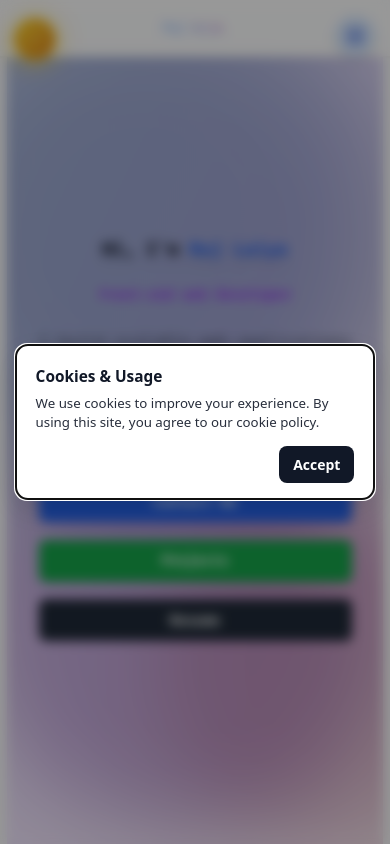
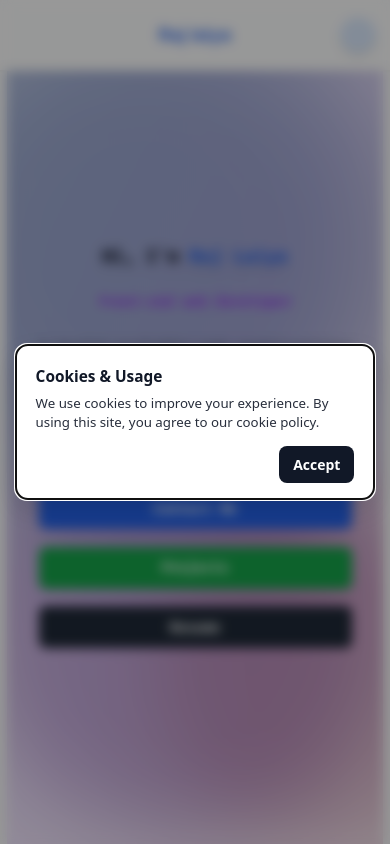
Before and after one commit to rajlaiya/portfolio, a React (Vite) app: page / in a window 390 px wide. Built offline with nearby package versions, Linux system fonts and the light colour scheme.

Commit message:
changes in header or manu bar

```diff
--- a/src/App.tsx
+++ b/src/App.tsx
@@ -80,8 +80,8 @@ function App() {
 
   return (
     <div className={`min-h-screen font-sans transition-colors duration-300 ${theme === 'dark' ? 'bg-gray-900' : 'bg-gray-50'}`}>
-      <Header theme={theme} setTheme={setTheme} />
-      <main>
+        <Header theme={theme} setTheme={setTheme} />
+        <main className="pt-[var(--nav-h)]">
   <SectionComponent />
   <Poppop show={showPopup} onClose={handleAcceptCookies} />
       </main>
--- a/src/Components/Header.tsx
+++ b/src/Components/Header.tsx
@@ -52,21 +52,19 @@ const Header: React.FC<HeaderProps> = ({ theme, setTheme }) => {
   }, []);
 
   return (
-    <header ref={headerRef} className="sticky top-0 z-50 backdrop-blur-md bg-white/55 dark:bg-gray-900/45 border-b border-black/5 dark:border-white/10 shadow-sm transition-colors duration-300">
-      <div className="w-full flex justify-between items-center py-4 px-6">
-        <span className="text-2xl font-bold text-blue-600 dark:text-blue-400">Raj laiya</span>
-        {/* Mobile Menu Button */}
-        <div className="flex items-center gap-2 md:hidden ml-auto">
+    <header ref={headerRef} className="fixed top-0 left-0 right-0 z-50 backdrop-blur-md bg-white/55 dark:bg-gray-900/45 border-b border-black/5 dark:border-white/10 shadow-sm transition-colors duration-300">
+      <div className="relative mx-auto w-full max-w-6xl px-4 md:px-6 py-2 md:py-4">
+        <span className="flex h-16 md:h-24 items-center justify-center md:justify-start whitespace-nowrap text-center md:text-left text-lg md:text-2xl font-semibold text-blue-600 dark:text-blue-400 tracking-tight leading-none">Raj laiya</span>
+        <div className="absolute right-4 md:right-6 top-1/2 -translate-y-1/2 flex items-center gap-3">
           <button
-            className="p-2 rounded-full bg-blue-100 dark:bg-gray-800 text-blue-700 dark:text-blue-300 hover:bg-blue-200 dark:hover:bg-gray-700 transition shadow-md w-12 h-12 flex items-center justify-center"
+            className="md:hidden inline-flex h-10 w-10 items-center justify-center rounded-full bg-blue-100 dark:bg-gray-800 text-blue-700 dark:text-blue-300 shadow-md transition hover:bg-blue-200 dark:hover:bg-gray-700"
             aria-label="Open menu"
             onClick={() => setMobileMenu((m) => !m)}
+            type="button"
           >
-            <svg className="w-7 h-7" fill="none" stroke="currentColor" strokeWidth="2" viewBox="0 0 24 24"><path strokeLinecap="round" strokeLinejoin="round" d="M4 6h16M4 12h16M4 18h16" /></svg>
+            <svg className="h-5 w-5" fill="none" stroke="currentColor" strokeWidth="2" viewBox="0 0 24 24"><path strokeLinecap="round" strokeLinejoin="round" d="M4 6h16M4 12h16M4 18h16" /></svg>
           </button>
-        </div>
-        {/* Desktop Nav */}
-        <nav className="space-x-6 items-center hidden md:flex">
+          <nav className="hidden md:flex items-center space-x-6">
             <a href="#hero" className="text-black dark:text-white hover:text-blue-600 dark:hover:text-blue-400 font-medium transition-colors">Home</a>
             <a href="#about" className="text-black dark:text-white hover:text-blue-600 dark:hover:text-blue-400 font-medium transition-colors">About</a>
             <a href="#skills" className="text-black dark:text-white hover:text-blue-600 dark:hover:text-blue-400 font-medium transition-colors">Skills</a>
@@ -86,50 +84,49 @@ const Header: React.FC<HeaderProps> = ({ theme, setTheme }) => {
                 </div>
               )}
             </div>
-          {/* Theme Toggle Button for Desktop */}
             <button
-            aria-label="Toggle Theme"
-            className="ml-4 p-2 rounded-full bg-blue-100 dark:bg-gray-800 text-blue-700 dark:text-blue-300 hover:bg-blue-200 dark:hover:bg-gray-700 transition shadow-md w-12 h-12 flex items-center justify-center"
+              type="button"
               onClick={toggleTheme}
+              className="ml-2 px-4 py-2 rounded-lg font-medium text-black dark:text-white hover:text-blue-600 dark:hover:text-blue-400 transition-colors"
             >
-            {theme === 'light' ? (
-              <svg xmlns="http://www.w3.org/2000/svg" className="h-6 w-6 text-yellow-500" fill="none" viewBox="0 0 24 24" stroke="currentColor"><path strokeLinecap="round" strokeLinejoin="round" strokeWidth={2} d="M12 3v1m0 16v1m8.66-13.66l-.71.71M4.05 19.07l-.71.71M21 12h-1M4 12H3m16.66 5.66l-.71-.71M4.05 4.93l-.71-.71M16 12a4 4 0 11-8 0 4 4 0 018 0z" /></svg>
-            ) : (
-              <svg xmlns="http://www.w3.org/2000/svg" className="h-6 w-6 text-gray-200" fill="none" viewBox="0 0 24 24" stroke="currentColor"><path strokeLinecap="round" strokeLinejoin="round" strokeWidth={2} d="M21 12.79A9 9 0 1111.21 3a7 7 0 109.79 9.79z" /></svg>
-            )}
+              {theme === 'light' ? 'Dark Mode' : 'Light Mode'}
             </button>
           </nav>
-        {/* End Desktop Nav */}
+        </div>
       </div>
       {/* Mobile menu overlay */}
       {mobileMenu && (
         <>
           <div className="mobile-sidebar-backdrop" onClick={() => setMobileMenu(false)} />
-          <nav className="mobile-sidebar-menu animate-slide-in-right" onClick={e => e.stopPropagation()}>
-            <button className="close-btn" onClick={() => setMobileMenu(false)}>×</button>
-            <a href="#hero" onClick={() => setMobileMenu(false)}>Home</a>
-            <a href="#about" onClick={() => setMobileMenu(false)}>About</a>
-            <a href="#skills" onClick={() => setMobileMenu(false)}>Skills</a>
-            <a href="#projects" onClick={() => setMobileMenu(false)}>Projects</a>
-            <a href="#contact" onClick={() => setMobileMenu(false)}>Contact</a>
-            <a href="#services" onClick={() => setMobileMenu(false)}>Services</a>
-            <a href="#socialmedia" onClick={() => setMobileMenu(false)}>Socialmedia</a>
+          <nav className="mobile-sidebar-menu" onClick={e => e.stopPropagation()}>
+            <button
+              type="button"
+              className="close-btn"
+              aria-label="Close menu"
+              onClick={() => setMobileMenu(false)}
+            >
+              ×
+            </button>
+            <a className="menu-item" href="#hero" onClick={() => setMobileMenu(false)}>Home</a>
+            <a className="menu-item" href="#about" onClick={() => setMobileMenu(false)}>About</a>
+            <a className="menu-item" href="#skills" onClick={() => setMobileMenu(false)}>Skills</a>
+            <a className="menu-item" href="#projects" onClick={() => setMobileMenu(false)}>Projects</a>
+            <a className="menu-item" href="#contact" onClick={() => setMobileMenu(false)}>Contact</a>
+            <a className="menu-item" href="#services" onClick={() => setMobileMenu(false)}>Services</a>
+            <a className="menu-item" href="#socialmedia" onClick={() => setMobileMenu(false)}>Socialmedia</a>
+            <button
+              type="button"
+              className="menu-item"
+              onClick={() => {
+                toggleTheme();
+                setMobileMenu(false);
+              }}
+            >
+              {theme === 'light' ? 'Switch to Dark Mode' : 'Switch to Light Mode'}
+            </button>
           </nav>
         </>
       )}
-
-      {/* Floating Theme Button - Mobile Only */}
-      <button
-        aria-label="Toggle Theme"
-        className="mobile-floating-theme-btn md:hidden"
-        onClick={toggleTheme}
-      >
-        {theme === 'light' ? (
-          <svg xmlns="http://www.w3.org/2000/svg" className="h-6 w-6" fill="none" viewBox="0 0 24 24" stroke="currentColor"><path strokeLinecap="round" strokeLinejoin="round" strokeWidth={2} d="M12 3v1m0 16v1m8.66-13.66l-.71.71M4.05 19.07l-.71.71M21 12h-1M4 12H3m16.66 5.66l-.71-.71M4.05 4.93l-.71-.71M16 12a4 4 0 11-8 0 4 4 0 018 0z" /></svg>
-        ) : (
-          <svg xmlns="http://www.w3.org/2000/svg" className="h-6 w-6" fill="none" viewBox="0 0 24 24" stroke="currentColor"><path strokeLinecap="round" strokeLinejoin="round" strokeWidth={2} d="M21 12.79A9 9 0 1111.21 3a7 7 0 109.79 9.79z" /></svg>
-        )}
-      </button>
     </header>
   );
 };
--- a/src/mobile.css
+++ b/src/mobile.css
@@ -35,216 +35,131 @@
   .w-20, .h-20 { width: 3.5rem !important; height: 3.5rem !important; }
 
   header > div {
-    flex-direction: row !important;
-    justify-content: space-between !important;
-    align-items: center !important;
-    position: relative;
+    position: relative !important;
+    padding: 0.5rem 1rem !important;
   }
   header > div > span {
-    flex: 1 1 auto !important;
-    text-align: left !important;
-    margin-right: 0.5rem !important;
-    font-family: 'Pacifico', 'Caveat', 'Dancing Script', cursive, sans-serif !important;
-    font-size: 2.2rem !important;
-    letter-spacing: 0.04em !important;
-    color: #3b82f6 !important;
-    text-shadow: 1px 2px 8px #60a5fa33, 0 1px 0 #fff;
-    background: linear-gradient(90deg, #3b82f6 30%, #a21caf 100%);
-    -webkit-background-clip: text;
-    -webkit-text-fill-color: transparent;
-    background-clip: text;
-    text-fill-color: transparent;
-    font-weight: 900 !important;
-    padding-left: 0.1em;
+    display: flex !important;
+    align-items: center !important;
+    justify-content: center !important;
+    height: 4rem !important;
+    margin: 0 !important;
+    font-family: 'Poppins', 'Inter', sans-serif !important;
+    font-size: 1.28rem !important;
+    font-weight: 600 !important;
+    letter-spacing: 0.01em !important;
+    color: #2563eb !important;
   }
-  header button[aria-label="Open menu"] {
-    position: absolute !important;
-    right: 1rem !important;
-    top: 1.1rem !important;
-    margin: 0 !important;
-    z-index: 51;
+  header > div > div {
+    display: flex !important;
+    align-items: center !important;
   }
-  header button[aria-label="Toggle Theme"] {
-    position: absolute !important;
-    left: 0.5rem !important;
-    top: 0.8rem !important;
-    margin: 0.5rem !important;
-    z-index: 51;
-    justify-content: center !important;
+  /* Mobile overlay menu - Chrome-style panel */
+  .mobile-sidebar-menu {
+    display: flex;
+    flex-direction: column;
+    position: fixed;
+    top: calc(var(--nav-h, 64px) - 0.5rem);
+    right: 1rem;
+    left: auto;
+    transform-origin: top right;
+    width: min(80vw, 320px);
+    max-height: calc(100vh - var(--nav-h, 64px) - 2.5rem);
+    padding: 0.75rem;
+    border-radius: 18px;
+    background: rgba(248, 250, 252, 0.95);
+    color: #1f2937;
+    border: 1px solid rgba(148, 163, 184, 0.22);
+    box-shadow: 0 22px 48px rgba(15, 23, 42, 0.18),
+                0 12px 24px rgba(15, 23, 42, 0.12);
+    backdrop-filter: blur(18px) saturate(140%);
+    -webkit-backdrop-filter: blur(18px) saturate(140%);
+    gap: 0.25rem;
+    overflow-y: auto;
+    z-index: 100;
+    animation: chrome-menu-in 0.22s cubic-bezier(.4, 0, .2, 1);
   }
-  header nav {
-    display: none !important;
+  .dark .mobile-sidebar-menu {
+    background: rgba(15, 23, 42, 0.94);
+    color: #e2e8f0;
+    border: 1px solid rgba(71, 85, 105, 0.55);
+    box-shadow: 0 26px 52px rgba(2, 6, 23, 0.55),
+                0 12px 30px rgba(15, 23, 42, 0.35);
   }
-  /* Sidebar menu styles - Game Menu style */
-  .mobile-sidebar-menu {
-    display: flex !important;
-    flex-direction: column;
-    position: fixed !important;
-    top: calc(175% + 10px) !important;
-    left: 50% !important;
-    transform: translate(-50%, 0) scale(1) !important;
-    width: 85vw !important;
-    max-width: 400px !important;
-    height: auto !important;
-    max-height: 60vh !important;
-    background: linear-gradient(135deg,
-                rgb(15, 23, 42) 0%,
-                rgb(30, 41, 59) 50%,
-                rgb(15, 23, 42) 100%) !important;
-    color: #fff;
-    border-radius: 16px !important;
-    border: 2px solid rgba(96, 165, 250, 0.5) !important;
-    box-shadow: 0 0 0 2px rgba(96, 165, 250, 0.3),
-                0 0 30px rgba(96, 165, 250, 0.2),
-                0 20px 60px rgba(0, 0, 0, 0.6),
-                inset 0 1px 0 rgba(255, 255, 255, 0.1) !important;
-    z-index: 100 !important;
-    padding: 3rem 1.5rem 1.5rem 1.5rem !important;
-    gap: 0.8rem;
-    overflow: hidden !important;
-    overflow-y: auto !important;
-    transition: all 0.3s cubic-bezier(.4,0,.2,1) !important;
+  .mobile-sidebar-menu .menu-item {
+    display: flex;
+    align-items: center;
+    gap: 0.75rem;
+    padding: 0.8rem 1rem;
+    border-radius: 12px;
+    font-size: 1rem;
+    font-weight: 600;
+    color: inherit;
+    text-decoration: none;
+    letter-spacing: 0;
+    text-transform: none;
+    transition: background 0.18s ease, color 0.18s ease, transform 0.18s ease;
+    border: none;
+    background: transparent;
+    width: 100%;
+    text-align: left;
+    cursor: pointer;
   }
-  .mobile-sidebar-menu a {
-    font-size: 1.1rem;
-    font-weight: 700;
-    color: #e2e8f0;
-    text-shadow: 0 0 10px rgba(96, 165, 250, 0.5);
-    letter-spacing: 0.5px;
-    text-transform: uppercase;
-    margin-bottom: 0;
-    text-decoration: none;
-    padding: 1rem 1.5rem;
-    border-radius: 8px;
-    transition: all 0.3s ease;
-    text-align: center;
-    background: linear-gradient(135deg,
-                rgba(30, 58, 138, 0.3) 0%,
-                rgba(30, 58, 138, 0.15) 100%);
-    border: 1.5px solid rgba(96, 165, 250, 0.3);
-    position: relative;
-    overflow: hidden;
+  .mobile-sidebar-menu .menu-item + .menu-item {
+    margin-top: 0.15rem;
   }
-
-  .mobile-sidebar-menu a::before {
-    content: '';
-    position: absolute;
-    top: 0;
-    left: -100%;
-    width: 100%;
-    height: 100%;
-    background: linear-gradient(90deg,
-                transparent 0%,
-                rgba(96, 165, 250, 0.2) 50%,
-                transparent 100%);
-    transition: left 0.5s ease;
+  .mobile-sidebar-menu .menu-item:hover,
+  .mobile-sidebar-menu .menu-item:focus {
+    background: rgba(59, 130, 246, 0.08);
+    color: #1d4ed8;
   }
-  .mobile-sidebar-menu a:last-child {
-    margin-bottom: 0;
+  .dark .mobile-sidebar-menu .menu-item:hover,
+  .dark .mobile-sidebar-menu .menu-item:focus {
+    background: rgba(59, 130, 246, 0.18);
+    color: #bfdbfe;
   }
-  .mobile-sidebar-menu a:active,
-  .mobile-sidebar-menu a:focus,
-  .mobile-sidebar-menu a:hover {
-    background: linear-gradient(135deg,
-                rgba(59, 130, 246, 0.4) 0%,
-                rgba(37, 99, 235, 0.4) 100%);
-    border-color: rgba(96, 165, 250, 0.8);
-    color: #ffffff;
-    transform: translateX(5px);
-    box-shadow: 0 0 20px rgba(96, 165, 250, 0.4),
-                inset 0 0 20px rgba(96, 165, 250, 0.1);
-  }
-
-  .mobile-sidebar-menu a:hover::before {
-    left: 100%;
-  }
-
-  .mobile-sidebar-menu a:active {
-    transform: translateX(2px) scale(0.98);
+  .mobile-sidebar-menu .menu-item:active {
+    transform: translateY(1px);
   }
   .mobile-sidebar-menu .close-btn {
     position: absolute;
-    top: 0.8rem;
-    right: 0.8rem;
-    background: linear-gradient(135deg,
-                rgba(239, 68, 68, 0.3) 0%,
-                rgba(185, 28, 28, 0.3) 100%);
-    backdrop-filter: blur(10px);
-    border: 1.5px solid rgba(239, 68, 68, 0.4);
-    border-radius: 6px;
-    width: 2.2rem;
-    height: 2.2rem;
-    display: flex;
-    align-items: center;
-    justify-content: center;
-    font-size: 1.3rem;
-    color: #fca5a5;
-    cursor: pointer;
-    z-index: 101;
-    transition: all 0.3s ease;
-    box-shadow: 0 0 10px rgba(239, 68, 68, 0.3);
-  }
-  .mobile-sidebar-menu .close-btn:hover {
-    background: linear-gradient(135deg,
-                rgba(239, 68, 68, 0.5) 0%,
-                rgba(185, 28, 28, 0.5) 100%);
-    border-color: rgba(239, 68, 68, 0.8);
-    color: #ffffff;
-    transform: scale(1.1);
-    box-shadow: 0 0 20px rgba(239, 68, 68, 0.6);
-  }
-
-  /* Floating Theme Toggle Button - Bottom Right */
-  .mobile-floating-theme-btn {
-    position: fixed;
-    bottom: 2rem;
-    right: 2rem;
-    width: 3rem;
-    height: 3rem;
-    border-radius: 50%;
-    background: linear-gradient(135deg,
-                rgba(250, 204, 21, 0.9) 0%,
-                rgba(217, 119, 6, 0.9) 100%);
-    border: 2px solid rgba(250, 204, 21, 0.6);
-    box-shadow: 0 4px 20px rgba(250, 204, 21, 0.4),
-                0 0 30px rgba(250, 204, 21, 0.3),
-                inset 0 1px 0 rgba(255, 255, 255, 0.3);
-    color: #ffffff;
+    top: 0.45rem;
+    right: 0.45rem;
+    width: 2rem;
+    height: 2rem;
+    border-radius: 0.75rem;
+    border: none;
+    background: transparent;
+    color: inherit;
+    font-size: 1.2rem;
+    line-height: 1;
     display: flex;
     align-items: center;
     justify-content: center;
     cursor: pointer;
-    z-index: 50;
-    transition: all 0.3s ease;
-    backdrop-filter: blur(10px);
-    -webkit-backdrop-filter: blur(10px);
+    transition: background 0.2s ease, color 0.2s ease;
   }
-
-  .mobile-floating-theme-btn:hover {
-    transform: scale(1.1) rotate(15deg);
-    box-shadow: 0 6px 30px rgba(250, 204, 21, 0.6),
-                0 0 40px rgba(250, 204, 21, 0.5),
-                inset 0 1px 0 rgba(255, 255, 255, 0.4);
-    border-color: rgba(250, 204, 21, 0.9);
+  .mobile-sidebar-menu .close-btn:hover,
+  .mobile-sidebar-menu .close-btn:focus {
+    background: rgba(148, 163, 184, 0.18);
+    color: #0f172a;
   }
-
-  .mobile-floating-theme-btn:active {
-    transform: scale(0.95);
+  .dark .mobile-sidebar-menu .close-btn:hover,
+  .dark .mobile-sidebar-menu .close-btn:focus {
+    background: rgba(71, 85, 105, 0.35);
+    color: #f8fafc;
   }
-
-  .mobile-floating-theme-btn svg {
-    filter: drop-shadow(0 2px 4px rgba(0, 0, 0, 0.3));
+  .mobile-sidebar-backdrop {
+    position: fixed;
+    inset: 0;
+    background: rgba(15, 23, 42, 0.35);
+    backdrop-filter: blur(18px);
+    -webkit-backdrop-filter: blur(18px);
+    z-index: 90;
+    transition: opacity 0.3s ease;
   }
-
-  .mobile-sidebar-backdrop {
-    position: fixed !important;
-    inset: 0 !important;
-    background: rgba(0, 0, 0, 0.5) !important;
-    backdrop-filter: blur(40px) brightness(0.6) !important;
-    -webkit-backdrop-filter: blur(40px) brightness(0.6) !important;
-    z-index: 99 !important;
-    transition: opacity 0.3s ease !important;
-    display: block !important;
+  .dark .mobile-sidebar-backdrop {
+    background: rgba(2, 6, 23, 0.45);
   }
   #resume {
     display: none !important;
@@ -294,6 +209,17 @@
     gap: 2.5vmax !important;
     align-items: center !important;
     justify-content: center !important;
+  }
+}
+
+@keyframes chrome-menu-in {
+  0% {
+    opacity: 0;
+    transform: translateY(-8px) scale(0.96);
+  }
+  100% {
+    opacity: 1;
+    transform: translateY(0) scale(1);
   }
 }
 
```
Lines whose indentation alone changed are shown as unchanged.
